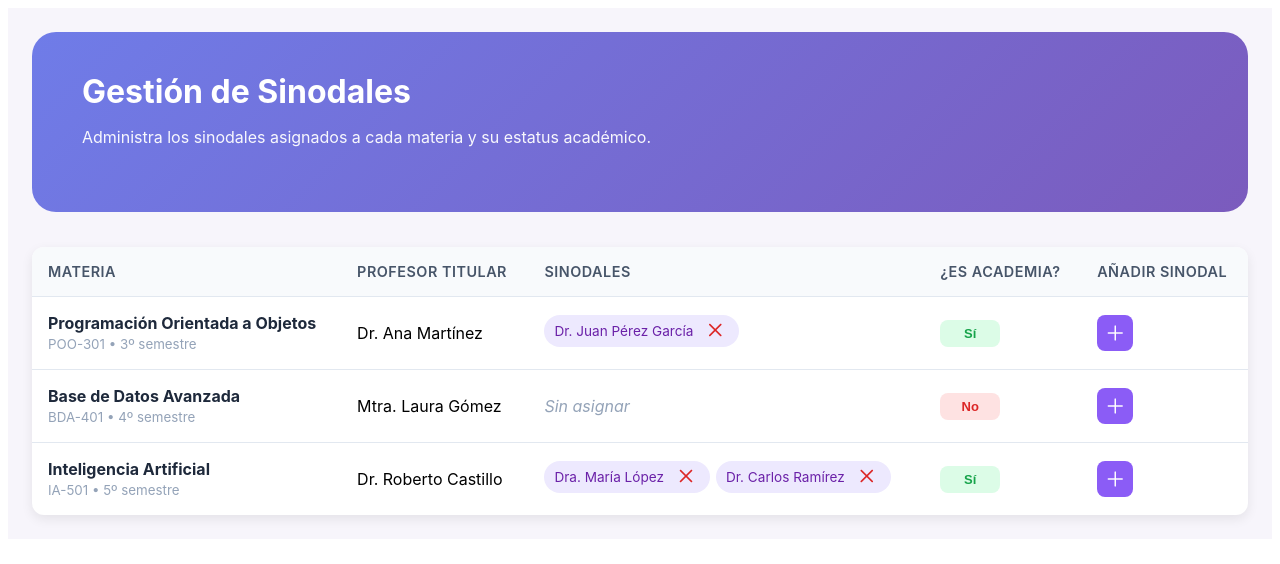
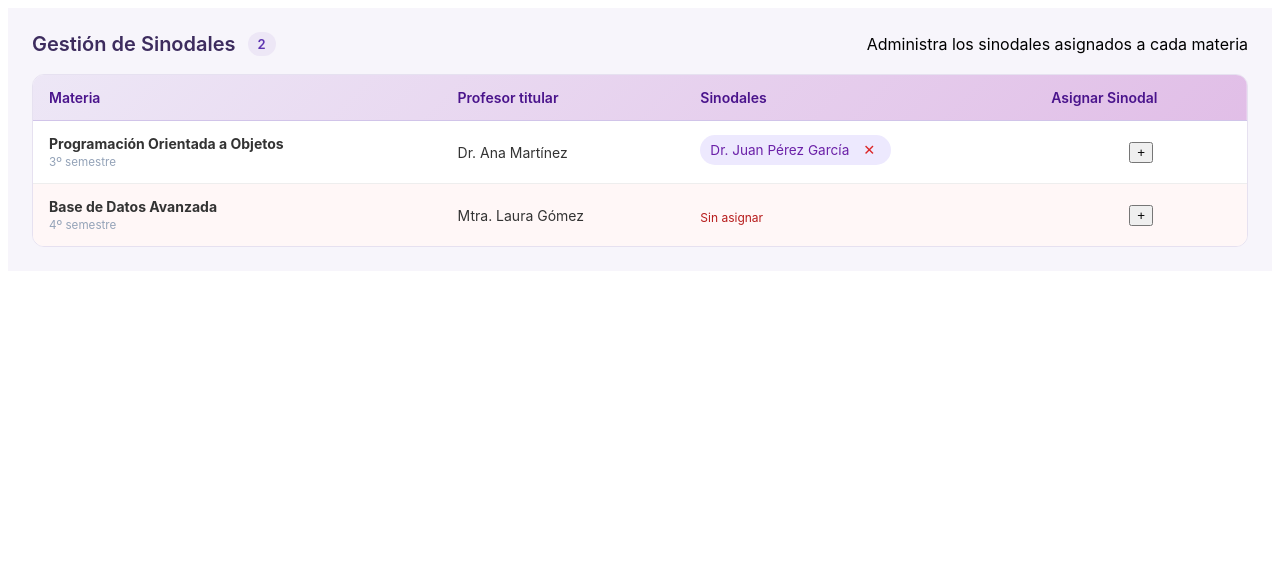
Before and after one commit to HORARIOS-UNSIS/HORARIOS_FRONT, a Vue app: page /sinodales in a window 1280 px wide. Shown: the top 564 px of the page. Built offline with nearby package versions, Linux system fonts and the light colour scheme; sample sign-in values are in the browser's storage.

Commit message:
Feat (Sinodal.vue):mejora de diseño de tabla

```diff
--- a/src/views/Materias/Materias.vue
+++ b/src/views/Materias/Materias.vue
@@ -17,12 +17,11 @@
       </button>
     </div>
 
-    <!-- AVISO BLOQUEO -->
     <div v-if="bloqueado" class="alert-warning">
       Ya existen exámenes programados. La configuración de materias está bloqueada.
     </div>
 
-    <!-- TABLA -->
+
     <div v-if="materias.length" class="table-wrapper">
       <table class="data-table">
         <thead>
@@ -45,7 +44,7 @@
             <td>{{ m.nombre }}</td>
             <td>{{ m.profesor }}</td>
 
-            <!-- TIPO DE EXAMEN -->
+            <!-- TIPO D EXAMEN -->
             <td>
               <select v-model="m.tipo_aplicacion" class="select-input">
                 <option value="">Sin asignar</option>
--- a/src/views/Sinodal/SinodalManager.vue
+++ b/src/views/Sinodal/SinodalManager.vue
@@ -1,76 +1,99 @@
-<template>
-  <div class="view-container">
-    <!--<div class="title-hero">
+
+  <!--<div class="view-container">
+    -<div class="title-hero">
       <div class="hero-content">
         <h1 class="page-title">Gestión de Sinodales</h1>
         <p class="page-subtitle">Administra los sinodales asignados a cada materia y su estatus académico.</p>
       </div>
     </div>
-    -->
+
     <div class="dashboard-hero purple-hero">
       <div class="hero-content">
         <h1>Gestión de Sinodales</h1>
         <p>Administra los sinodales asignados a cada materia y su estatus académico.</p>
       </div>
     </div>
+-->
+<template>
+  <div class="view-container">
 
-    <div class="table-container">
-      <table class="sinodales-table">
+    <!-- HEADER (igual al de Materias) -->
+    <div class="section-header">
+      <div class="section-title">
+        <h3>Gestión de Sinodales</h3>
+        <span class="count-badge">{{ materias.length }}</span>
+      </div>
+
+      <span class="section-subtitle">
+        Administra los sinodales asignados a cada materia
+      </span>
+    </div>
+
+    <!-- TABLA -->
+    <div v-if="materias.length" class="table-wrapper">
+      <table class="data-table">
         <thead>
           <tr>
             <th>Materia</th>
-            <th>Profesor Titular</th>
+            <th>Profesor titular</th>
             <th>Sinodales</th>
-            <th>¿Es Academia?</th>
-            <th>Añadir Sinodal</th>
+            <th class="center">Asignar Sinodal</th>
           </tr>
         </thead>
+
         <tbody>
-          <tr v-for="materia in materias" :key="materia.id">
+          <tr
+            v-for="materia in materias"
+            :key="materia.id"
+            :class="{ pendiente: !materia.sinodales.length }"
+          >
             <!-- Materia -->
             <td>
-              <div class="materia-info">
-                <strong>{{ materia.nombre }}</strong><br>
-                <small class="text-muted">{{ materia.clave }} • {{ materia.semestre }}º semestre</small>
-              </div>
+              <strong>{{ materia.nombre }}</strong><br>
+              <small class="text-muted">
+                {{ materia.semestre }}º semestre
+              </small>
             </td>
 
-            <!-- Profesor Titular -->
+            <!-- Profesor -->
             <td>
-              <span class="profesor-titular">
-                {{ materia.profesor_titular || 'No asignado' }}
-              </span>
+              {{ materia.profesor_titular || 'No asignado' }}
             </td>
 
             <!-- Sinodales -->
             <td>
               <div class="sinodales-list">
-                <template v-if="materia.sinodales && materia.sinodales.length > 0">
-                  <div v-for="(s, index) in materia.sinodales" :key="index" class="sinodal-chip">
+                <template v-if="materia.sinodales.length">
+                  <div
+                    v-for="(s, index) in materia.sinodales"
+                    :key="index"
+                    class="sinodal-chip"
+                  >
                     <span>{{ s.nombre }}</span>
-                    <button @click="removerSinodal(materia.id, index)" class="remove-btn" title="Quitar">
-                      <i class="pi pi-times"></i>
+                    <button
+                      class="remove-btn"
+                      title="Quitar"
+                      @click="removerSinodal(materia.id, index)"
+                    >
+                      ✕
                     </button>
                   </div>
                 </template>
-                <span v-else class="no-asignado">Sin asignar</span>
+
+                <span v-else class="status-pending">
+                  Sin asignar
+                </span>
               </div>
             </td>
 
-            <!-- ¿Es Académico? (Toggle Sí/No) -->
-            <td class="text-center">
+            <!-- Acciones -->
+            <td class="center">
               <button
-                @click="toggleAcademico(materia)"
-                :class="['toggle-btn', materia.es_academico ? 'academico' : 'externo']"
+                class="btn-icon"
+                title="Agregar sinodal"
+                @click="abrirModal(materia)"
               >
-                {{ materia.es_academico ? 'Sí' : 'No' }}
-              </button>
-            </td>
-
-            <!-- Acciones -->
-            <td class="actions">
-              <button @click="abrirModal(materia)" class="btn-add" title="Agregar sinodal">
-                <i class="pi pi-plus"></i>
+                +
               </button>
             </td>
           </tr>
@@ -78,31 +101,39 @@
       </table>
     </div>
 
-    <!-- Modal Agregar Sinodal -->
+    <!-- VACÍO -->
+    <div v-else class="empty-state">
+      No hay materias registradas
+    </div>
+
+    <!-- MODAL -->
     <div v-if="modalVisible" class="modal-overlay" @click.self="cerrarModal">
       <div class="modal">
         <div class="modal-header">
-          <h3>Agregar Sinodal - {{ materiaSeleccionada?.nombre }}</h3>
-          <button @click="cerrarModal" class="close-btn"><i class="pi pi-times"></i></button>
+          <h3>Agregar sinodal – {{ materiaSeleccionada?.nombre }}</h3>
+          <button class="close-btn" @click="cerrarModal">✕</button>
         </div>
 
         <div class="modal-body">
           <div class="form-group">
-            <label>Buscar profesor (nombre o correo)</label>
+            <label>Buscar profesor</label>
             <input
               type="text"
               v-model="busqueda"
               @input="mostrarSugerencias = true"
               @focus="mostrarSugerencias = true"
-              placeholder="Ej: Juan Pérez..."
-              autocomplete="off"
+              placeholder="Nombre o correo"
             />
-            <div v-if="mostrarSugerencias && sugerencias.length" class="sugerencias">
+
+            <div
+              v-if="mostrarSugerencias && sugerencias.length"
+              class="sugerencias"
+            >
               <div
                 v-for="prof in sugerencias"
                 :key="prof.id"
+                class="sugerencia-item"
                 @click="seleccionarProfesor(prof)"
-                class="sugerencia-item"
               >
                 <strong>{{ prof.nombre }}</strong><br>
                 <small>{{ prof.email }}</small>
@@ -111,155 +142,113 @@
           </div>
 
           <div class="form-group">
-            <label>Rol en el sinodal</label>
+            <label>Rol</label>
             <select v-model="nuevoSinodal.rol">
-              <option value="">Seleccionar rol...</option>
-              <option value="Sinodal_1">Sinodal 1</option>
-              <option value="Sinodal_2">Sinodal 2</option>
+              <option value="">Seleccionar...</option>
+              <option value="Sinodal 1">Sinodal 1</option>
+              <option value="Sinodal 2">Sinodal 2</option>
             </select>
           </div>
         </div>
 
         <div class="modal-footer">
-          <button @click="cerrarModal" class="btn-cancel">Cancelar</button>
+          <button class="btn-cancel" @click="cerrarModal">Cancelar</button>
           <button
+            class="btn-save"
+            :disabled="!nuevoSinodal.nombre || !nuevoSinodal.rol"
             @click="agregarSinodal"
-            :disabled="!nuevoSinodal.nombre || !nuevoSinodal.rol"
-            class="btn-save"
           >
             Agregar
           </button>
         </div>
       </div>
     </div>
+
   </div>
 </template>
+<script setup>
+//import '../Materias/Materias.css'
+import './SinodalManager.css'
+import { ref, computed } from 'vue'
 
-<script setup>
-import './SinodalManager.css'
-import { ref, computed } from 'vue';
-
-//Estado
 const materias = ref([
   {
     id: 1,
     nombre: 'Programación Orientada a Objetos',
-    clave: 'POO-301',
     semestre: 3,
     profesor_titular: 'Dr. Ana Martínez',
     sinodales: [
-      {
-        nombre: 'Dr. Juan Pérez García',
-        rol: 'Presidente',
-        email: 'juan.perez@uni.edu'
-      }
-    ],
-    es_academico: true
+      { nombre: 'Dr. Juan Pérez García', rol: 'Presidente' }
+    ]
   },
   {
     id: 2,
     nombre: 'Base de Datos Avanzada',
-    clave: 'BDA-401',
     semestre: 4,
     profesor_titular: 'Mtra. Laura Gómez',
-    sinodales: [],
-    es_academico: false
-  },
-  {
-    id: 3,
-    nombre: 'Inteligencia Artificial',
-    clave: 'IA-501',
-    semestre: 5,
-    profesor_titular: 'Dr. Roberto Castillo',
-    sinodales: [
-      { nombre: 'Dra. María López', rol: 'Secretario' },
-      { nombre: 'Dr. Carlos Ramírez', rol: 'Vocal' }
-    ],
-    es_academico: true
+    sinodales: []
   }
-]);
+])
 
 const profesoresDisponibles = ref([
-  { id: 1, nombre: 'Dr. Juan Pérez García', email: 'juan.perez@uni.edu' },
-  { id: 2, nombre: 'Dra. María López', email: 'maria.lopez@uni.edu' },
-  { id: 3, nombre: 'Mtro. Carlos Ramírez', email: 'carlos.ramirez@uni.edu' },
-  { id: 4, nombre: 'Dr. Fernando Sánchez', email: 'fernando.externo@empresa.com' },
-  { id: 5, nombre: 'Dra. Patricia González', email: 'patricia.gonzalez@uni.edu' }
-]);
+  { id: 1, nombre: 'Dr. Juan Pérez García', email: 'juan@uni.edu' },
+  { id: 2, nombre: 'Dra. María López', email: 'maria@uni.edu' }
+])
 
-
-const modalVisible = ref(false);
-const materiaSeleccionada = ref(null);
-const busqueda = ref('');
-const mostrarSugerencias = ref(false);
+const modalVisible = ref(false)
+const materiaSeleccionada = ref(null)
+const busqueda = ref('')
+const mostrarSugerencias = ref(false)
 
 const nuevoSinodal = ref({
   nombre: '',
   rol: '',
   email: ''
-});
-
+})
 
 const sugerencias = computed(() => {
-  if (!busqueda.value) return [];
+  if (!busqueda.value) return []
+  return profesoresDisponibles.value.filter(p =>
+    p.nombre.toLowerCase().includes(busqueda.value.toLowerCase()) ||
+    p.email.toLowerCase().includes(busqueda.value.toLowerCase())
+  )
+})
 
-  const query = busqueda.value.toLowerCase();
-
-  return profesoresDisponibles.value.filter(p =>
-    p.nombre.toLowerCase().includes(query) ||
-    p.email.toLowerCase().includes(query)
-  );
-});
-
-//metodos
 const abrirModal = (materia) => {
-  materiaSeleccionada.value = materia;
-  modalVisible.value = true;
-  busqueda.value = '';
-  nuevoSinodal.value = { nombre: '', rol: '', email: '' };
-  mostrarSugerencias.value = true;
-};
+  materiaSeleccionada.value = materia
+  modalVisible.value = true
+  busqueda.value = ''
+  nuevoSinodal.value = { nombre: '', rol: '', email: '' }
+  mostrarSugerencias.value = true
+}
 
 const cerrarModal = () => {
-  modalVisible.value = false;
-  materiaSeleccionada.value = null;
-  busqueda.value = '';
-  mostrarSugerencias.value = false;
-};
+  modalVisible.value = false
+  materiaSeleccionada.value = null
+}
 
 const seleccionarProfesor = (prof) => {
-  nuevoSinodal.value.nombre = prof.nombre;
-  nuevoSinodal.value.email = prof.email;
-  busqueda.value = prof.nombre;
-  mostrarSugerencias.value = false;
-};
+  nuevoSinodal.value.nombre = prof.nombre
+  nuevoSinodal.value.email = prof.email
+  busqueda.value = prof.nombre
+  mostrarSugerencias.value = false
+}
 
 const agregarSinodal = () => {
-  if (
-    !materiaSeleccionada.value ||
-    !nuevoSinodal.value.nombre ||
-    !nuevoSinodal.value.rol
-  ) return;
-
-  materiaSeleccionada.value.sinodales.push({
-    nombre: nuevoSinodal.value.nombre,
-    rol: nuevoSinodal.value.rol,
-    email: nuevoSinodal.value.email
-  });
-
-  cerrarModal();
-};
+  materiaSeleccionada.value.sinodales.push({ ...nuevoSinodal.value })
+  cerrarModal()
+}
 
 const removerSinodal = (materiaId, index) => {
-  if (!confirm('¿Quitar este sinodal?')) return;
+  const materia = materias.value.find(m => m.id === materiaId)
+  materia.sinodales.splice(index, 1)
+}
+</script>
 
-  const materia = materias.value.find(m => m.id === materiaId);
-  if (materia) {
-    materia.sinodales.splice(index, 1);
-  }
-};
-
-const toggleAcademico = (materia) => {
-  materia.es_academico = !materia.es_academico;
-};
-</script>
+    <!--<div class="title-hero">
+      <div class="hero-content">
+        <h1 class="page-title">Gestión de Sinodales</h1>
+        <p class="page-subtitle">Administra los sinodales asignados a cada materia y su estatus académico.</p>
+      </div>
+    </div>
+    -->
```
